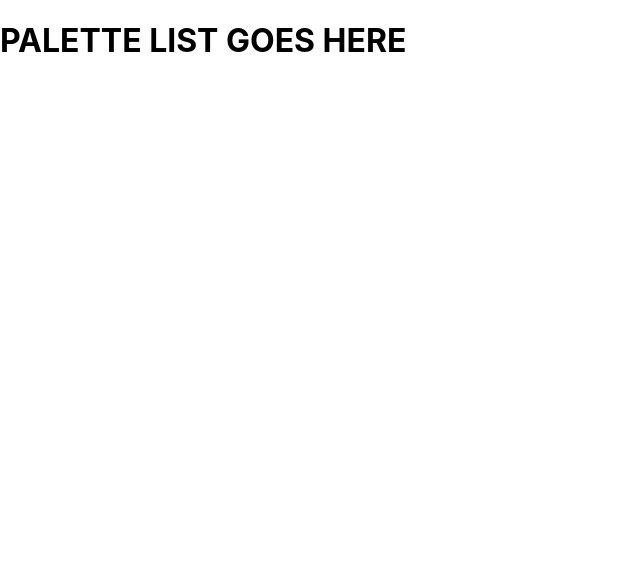
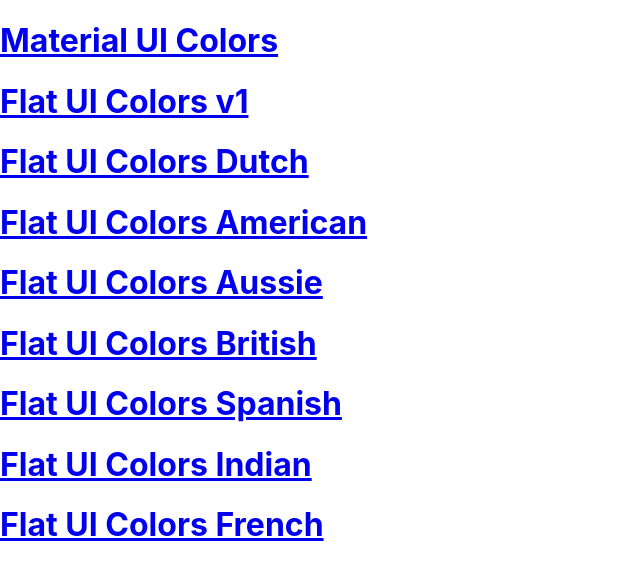
Before and after one commit to timwbodine/color-palette, a React (Create React App) app: page / in a window 1280 px wide. Shown: the top 580 px of the page, without its empty margins (0-640 px from the left). Built offline with nearby package versions, Linux system fonts and the light colour scheme.

Commit message:
fix home route to be list of palettes

```diff
--- a/src/App.js
+++ b/src/App.js
@@ -3,7 +3,8 @@
 import Palette from "./Palette";
 import seedColors from "./seedColors";
 import { generatePalette } from './colorHelpers';
-let palette = generatePalette(seedColors[4]);
+import PaletteList from './PaletteList';
+
 class App extends Component {
   findPalette(id) {
     return seedColors.find(function(palette) {
@@ -13,7 +14,7 @@
   render() {
     return (
       <Switch>
-        <Route exact path='/' render={() => <h1>PALETTE LIST GOES HERE</h1>}/>
+        <Route exact path='/' render={() => <PaletteList palettes={seedColors}/>}/>
     <Route exact path='/palette/:id'
            render={(routeProps) => <Palette palette={generatePalette(this.findPalette(routeProps.match.params.id))}/>}/>
       </Switch>
--- a/src/Navbar.js
+++ b/src/Navbar.js
@@ -2,6 +2,7 @@
 import 'rc-slider/assets/index.css';
 import './Navbar.css';
 import Slider from 'rc-slider';
+import {Link} from "react-router-dom";
 import Select from '@material-ui/core/Select';
 import MenuItem from '@material-ui/core/MenuItem';
 import Snackbar from '@material-ui/core/Snackbar';
@@ -28,7 +29,7 @@
         return (
             <div className="Navbar">
                 <div className="navbar-name">
-                    <h4>REACTCOLORPICKER</h4>
+                    <h4><Link to= '/'>REACTCOLORPICKER</Link></h4>
                 </div>
                 <div className='slider'>
                     <Slider
--- /dev/null
+++ b/src/PaletteList.js
@@ -0,0 +1,20 @@
+import React, { Component } from 'react';
+import { Link } from "react-router-dom";
+
+class PaletteList extends Component {
+    render() {
+    const { palettes } = this.props;
+        return (
+            <div>
+
+                {palettes.map((p) => (
+                    <h1><Link to={`/palette/${p.id}`}>{p.paletteName}</Link></h1>
+                ))}
+
+
+            </div>
+        )
+    }
+}
+
+export default PaletteList;
```
